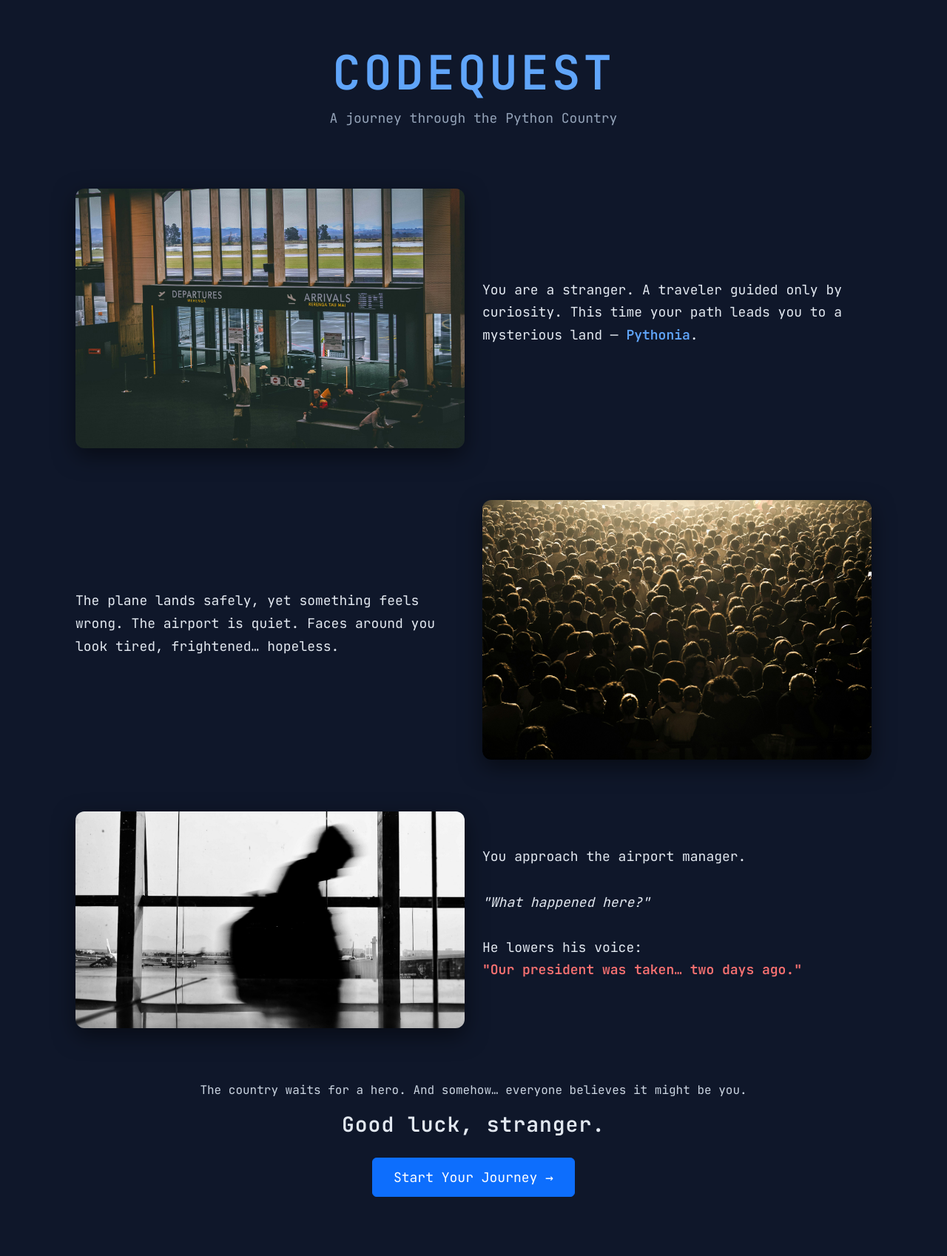
After one commit to maffiix/CodeQuest, a Flask app: template app/templates/index.html in a window 1280 px wide. The commit adds this page. Shown: the whole page at 74% size. Run offline with Flask 3, Linux system fonts and the light colour scheme; the template is opened without the code that fills it, so the values that code supplies are empty.

Commit message:
Made main page + css update

```diff
--- /dev/null
+++ b/app/static/css/main.css
@@ -0,0 +1,56 @@
+.story-container {
+    max-width: 1100px;
+    margin-top: 60px;
+    margin-bottom: 80px;
+}
+
+.hero {
+    margin-bottom: 80px;
+}
+
+.title {
+    font-size: 64px;
+    font-weight: 700;
+    color: #60a5fa;
+    letter-spacing: 4px;
+}
+
+.subtitle {
+    color: #94a3b8;
+    font-size: 18px;
+}
+
+.story-block {
+    margin-bottom: 70px;
+}
+
+.story-block p {
+    font-size: 18px;
+    line-height: 1.7;
+    color: #e2e8f0;
+}
+
+.story-img {
+    border-radius: 12px;
+    box-shadow: 0 10px 30px rgba(0,0,0,0.5);
+}
+
+.highlight {
+    color: #60a5fa;
+    font-weight: 600;
+}
+
+.quote {
+    color: #f87171;
+    font-weight: 600;
+}
+
+.final-block {
+    margin-top: 60px;
+}
+
+.start-btn {
+    margin-top: 20px;
+    padding: 12px 28px;
+    font-size: 18px;
+}
--- a/app/static/css/register.css
+++ /dev/null
@@ -1,5 +0,0 @@
-body {
-    display: flex;
-    flex-direction: column;
-    align-items: center;
-}
--- /dev/null
+++ b/app/static/style.css
@@ -0,0 +1,19 @@
+body {
+    font-family: "JetBrains Mono", monospace;
+    background: #0f172a;
+    color: #e2e8f0;
+}
+
+h1, h2, h3 {
+    font-weight: 600;
+    letter-spacing: 1px;
+}
+
+p {
+    line-height: 1.7;
+    color: #cbd5e1;
+}
+
+a {
+    text-decoration: none;
+}
--- a/app/templates/base.html
+++ b/app/templates/base.html
@@ -1,19 +1,21 @@
 <!DOCTYPE html>
 <html lang="en">
 <head>
-        <title>CodeQuest</title>
+    <meta charset="UTF-8">
+    <title>{{ title or "CodeQuest" }}</title>
     <link href="https://cdn.jsdelivr.net/npm/bootstrap@5.3.8/dist/css/bootstrap.min.css" rel="stylesheet"
               integrity="sha384-sRIl4kxILFvY47J16cr9ZwB07vP4J8+LH7qKQnuqkuIAvNWLzeN8tE5YBujZqJLB"
               crossorigin="anonymous">
-        <link href="https://fonts.googleapis.com/css2?family=JetBrains+Mono:wght@400;700&display=swap" rel="stylesheet">
-        <style>
-            * {
-                font-family: "JetBrains Mono", monospace;
-            }
-        </style>
-        {% block style %}{% endblock %}
+    <link href="https://fonts.googleapis.com/css2?family=JetBrains+Mono:wght@400;600&display=swap" rel="stylesheet">
+    <link rel="stylesheet" href="{{ url_for('static', filename='style.css') }}">
+
+    {% block styles %}{% endblock %}
 </head>
 <body>
+
+<div class="page-wrapper">
     {% block content %}{% endblock %}
+</div>
+
 </body>
 </html>
--- /dev/null
+++ b/app/templates/index.html
@@ -0,0 +1,86 @@
+{% extends "base.html" %}
+
+{% block styles %}
+<link rel="stylesheet"
+      href="{{ url_for('static', filename='css/main.css') }}">
+{% endblock %}
+
+{% block content %}
+
+<div class="container story-container">
+
+    <!-- HERO -->
+    <div class="text-center hero">
+        <h1 class="title">CODEQUEST</h1>
+        <p class="subtitle">A journey through the Python Country</p>
+    </div>
+
+    <!-- SCENE 1 -->
+    <div class="row story-block align-items-center">
+        <div class="col-md-6">
+            <img src="{{ url_for('static', filename='img/airport.jpg') }}"
+                 class="img-fluid story-img">
+        </div>
+        <div class="col-md-6">
+            <p>
+                You are a stranger. A traveler guided only by curiosity.
+                This time your path leads you to a mysterious land —
+                <span class="highlight">Pythonia</span>.
+            </p>
+        </div>
+    </div>
+
+    <!-- SCENE 2 -->
+    <div class="row story-block align-items-center flex-md-row-reverse">
+        <div class="col-md-6">
+            <img src="{{ url_for('static', filename='img/crowd.jpg') }}"
+                 class="img-fluid story-img">
+        </div>
+        <div class="col-md-6">
+            <p>
+                The plane lands safely, yet something feels wrong.
+                The airport is quiet. Faces around you look tired,
+                frightened… hopeless.
+            </p>
+        </div>
+    </div>
+
+    <!-- SCENE 3 -->
+    <div class="row story-block align-items-center">
+        <div class="col-md-6">
+            <img src="{{ url_for('static', filename='img/manager.jpg') }}"
+                 class="img-fluid story-img">
+        </div>
+        <div class="col-md-6">
+            <p>
+                You approach the airport manager.
+                <br><br>
+                <i>"What happened here?"</i>
+                <br><br>
+                He lowers his voice:
+                <br>
+                <span class="quote">
+                    "Our president was taken… two days ago."
+                </span>
+            </p>
+        </div>
+    </div>
+
+    <!-- FINAL -->
+    <div class="text-center final-block">
+        <p>
+            The country waits for a hero.
+            And somehow… everyone believes it might be you.
+        </p>
+
+        <h3>Good luck, stranger.</h3>
+
+        <a href="{{ url_for('main.login') }}"
+           class="btn btn-primary start-btn">
+            Start Your Journey →
+        </a>
+    </div>
+
+</div>
+
+{% endblock %}
```
Also changed, not shown: app/routes.py (+2 -7 lines), app/static/css/auth.css (added, +104 -0 lines), app/static/css/login.css (deleted, +0 -9 lines), app/templates/login.html (+42 -15 lines), app/templates/register.html (+49 -20 lines), app/static/img/airport.jpg (added), app/static/img/crowd.jpg (added), app/static/img/departure.jpg (added), app/static/img/manager.jpg (added). Lines whose indentation alone changed are shown as unchanged.
